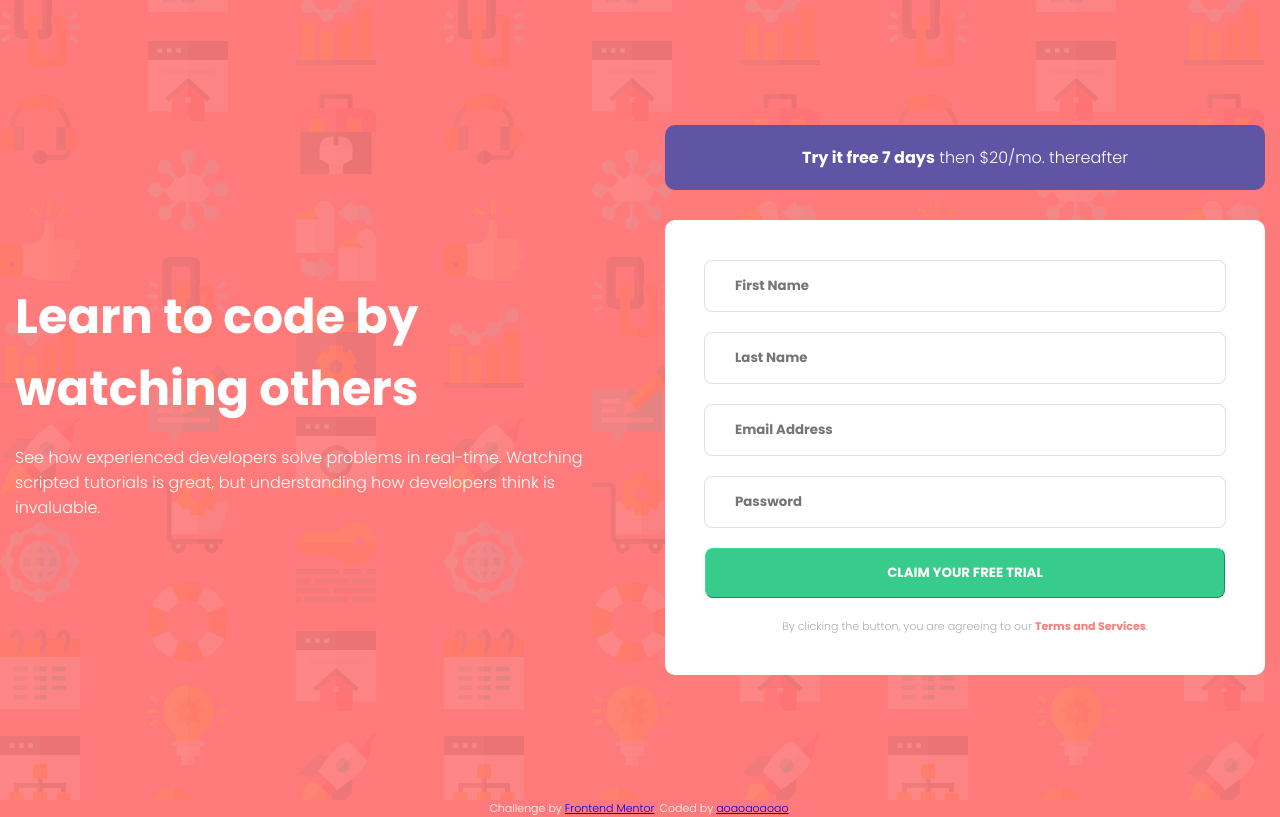
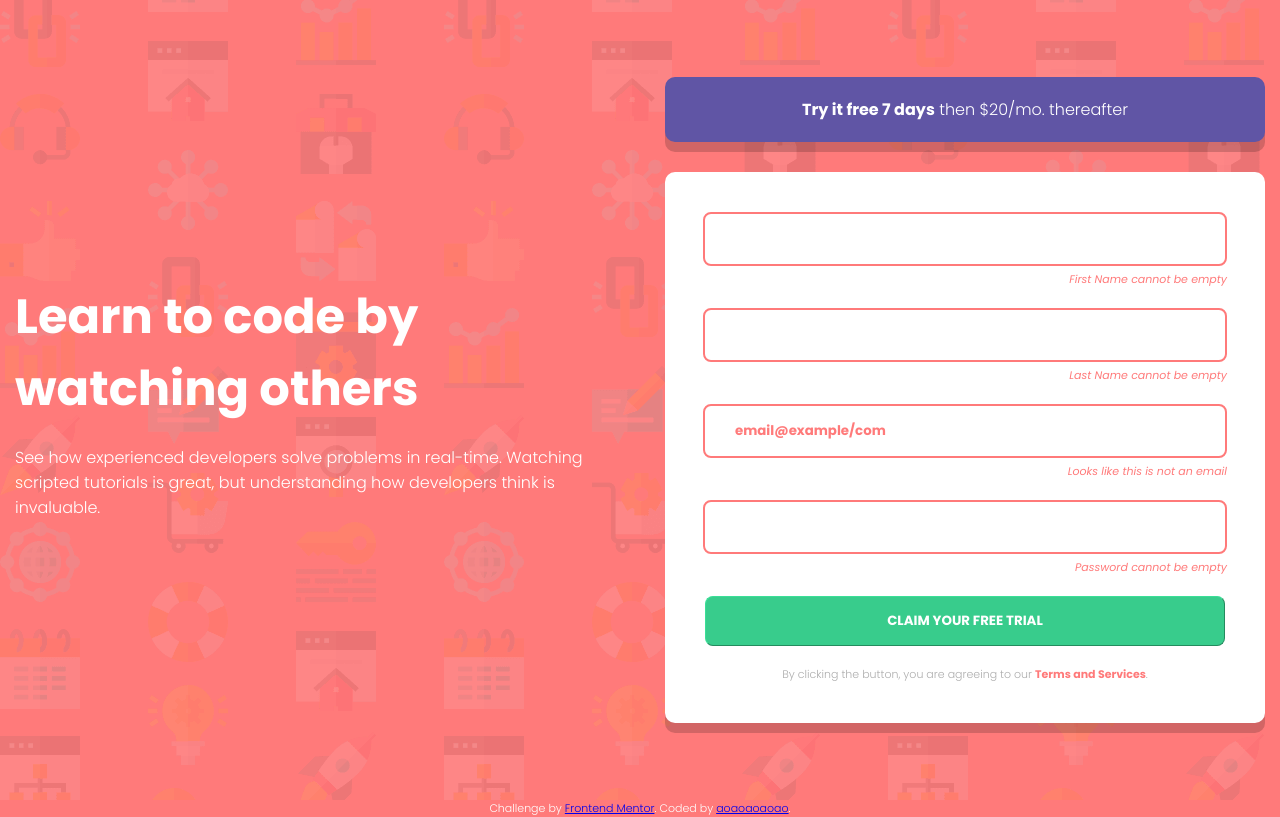
Before and after one commit to aoaoaooaoaoa3301/Html_CSS_JS_EasyLevel_4, a plain HTML site: page index.html in a window 1280 px wide. Both pictures are taken after a click on the button "CLAIM YOUR FREE TRIAL". Drawn offline with Linux system fonts and the light colour scheme.

Commit message:
added_js

```diff
--- /dev/null
+++ b/assets/scripts/script.js
@@ -0,0 +1,25 @@
+/* console.log("script enable"); */
+
+
+const button = document.querySelector(".button_use");
+const inputs = document.querySelectorAll(".input_container");
+/* console.log(inputs) */
+
+
+
+
+inputs.forEach(element => {
+    button.addEventListener('click', function(){
+        if (element.querySelector(".input_").value == 0 || (!(/@/.test(element.querySelector(".input_").value)) && (element.id == "Email_Address"))){
+            if (element.id == "Email_Address"){
+                element.querySelector(".input_").placeholder = "email@example/com";
+            }
+            else {
+                element.querySelector(".input_").placeholder = "";
+            }
+
+            element.querySelector(".input_").className = "input_error";
+            element.querySelector(".error_notification_hide").className = "error_notification_show";
+        }
+    });
+});
--- a/assets/styles/style.css
+++ b/assets/styles/style.css
@@ -6,6 +6,7 @@
     color: hsl(228, 45%, 44%);
     text-decoration: none;
 }
+
 @font-face {
     font-family: Poppins;
     src: url(../fonts/Poppins-Light.ttf);
@@ -14,14 +15,18 @@
     font-family: Poppins_bold;
     src: url(../fonts/Poppins-Bold.ttf);
 }
+@font-face {
+    font-family: Poppins_italic;
+    src: url(../fonts/Poppins-Italic.ttf);
+}
 * {
     margin: 0;
     padding: 0;
 }
 body {
     background-image: url('../images/bg-intro-desktop.png');
-    background-size: cover;       /* Растягивает изображение на весь экран */
-    background-repeat: no-repeat; /* Отключает повторение */
+    background-size: cover;
+    background-repeat: no-repeat;
     background-color: hsl(0, 100%, 74%) ;
 
     color: white;
@@ -30,6 +35,9 @@ body {
     margin: 0;
     height: 100vh;
 }
+
+
+
 
 .main {
     display: flex;
@@ -48,6 +56,9 @@ body {
 }
 
 
+
+
+
 .right_side {
     width: 600px;
     display: flex;
@@ -55,6 +66,10 @@ body {
     flex-direction: column;
 
 }
+
+
+
+
 
 .blue_notification {
     display: flex;
@@ -66,12 +81,16 @@ body {
     width: 600px;
     margin-bottom: 30px;
     border-radius: 10px;
+    box-shadow: 0px 10px 0px rgba(0, 0, 0, 0.178);
 }
 .blue_notification a{
     color: white;
     font-family: Poppins_bold;
     text-decoration: none;
 }
+
+
+
 
 .interaction_container {
     display: flex;
@@ -80,6 +99,8 @@ body {
     padding: 40px;
     width: 520px;
 
+
+    box-shadow: 0px 10px 0px rgba(0, 0, 0, 0.178);
     background-color: white;
     border-radius: 10px;
 
@@ -87,7 +108,12 @@ body {
 
 
 
-input {
+
+
+.input_container{
+    margin-bottom: 20px;
+}
+.input_ {
     width: 490px;
     height: 50px;
 
@@ -98,13 +124,41 @@ input {
 
     padding-left: 30px;
 }
-.input_container{
-    margin-bottom: 20px;
+.input_error {
+    width: 490px;
+    height: 50px;
+
+    font-family: Poppins_bold;
+
+    border: 2px solid hsl(0, 100%, 74%);
+    border-radius: 8px;
+
+    padding-left: 30px;
 }
-.input_notification {
+.input_error::placeholder{
     color: hsl(0, 100%, 74%);
+}
+
+
+.error_notification_hide{
+    display: none;
+}
+.error_notification_show {
+    padding-top: 5px;
+
+    color: hsl(0, 100%, 74%);
+    text-align: right;
     font-size: 11px;
+    font-family: Poppins_italic;
+
 }
+
+
+
+
+
+
+
 
 
 button {
@@ -120,8 +174,11 @@ button {
     background-color: hsl(154, 59%, 51%);
     color: white;
 
-
     margin-bottom: 20px;
+}
+button:hover {
+    cursor: pointer;
+    background-color: hsl(154, 84%, 58%);
 }
 
 
--- a/index.html
+++ b/index.html
@@ -28,42 +28,40 @@
       <div class="interaction_container">
 
         <div class="input_container" id="First_Name">
-          <input type="text" placeholder="First Name">
-
-          <div class="input_notification">
-
+          <input type="text" class="input_" placeholder="First Name">
+          <div class="error_notification_hide">
+            <p>First Name cannot be empty</p>
           </div>
         </div>
         <div class="input_container" id="Last_Name">
-          <input type="text" placeholder="Last Name">
-
-          <div class="input_notification">
-
+          <input type="text" class="input_" placeholder="Last Name">
+          <div class="error_notification_hide">
+            <p>Last Name cannot be empty</p>
           </div>
         </div>
         <div class="input_container" id="Email_Address">
-          <input type="text" placeholder="Email Address">
+          <input type="text" class="input_" placeholder="Email Address">
 
-          <div class="input_notification">
-
+          <div class="error_notification_hide">
+            <p>Looks like this is not an email</p>
           </div>
         </div>
         <div class="input_container" id="Password">
-          <input type="text" placeholder="Password">
+          <input type="text" class="input_" placeholder="Password">
 
-          <div class="input_notification">
-
+          <div class="error_notification_hide">
+            <p>Password cannot be empty</p>
           </div>
         </div>
 
-        <button>CLAIM YOUR FREE TRIAL</button>
+        <button class="button_use">CLAIM YOUR FREE TRIAL</button>
 
         <p class="attribution">
           By clicking the button, you are agreeing to our <a href="#">Terms and Services</a>.
         </p>
       </div>
 
-
+      <script src="assets/scripts/script.js"></script>
 
     </div>
   </div>
```
Also changed, not shown: assets/fonts/Poppins-Italic.ttf (added).
